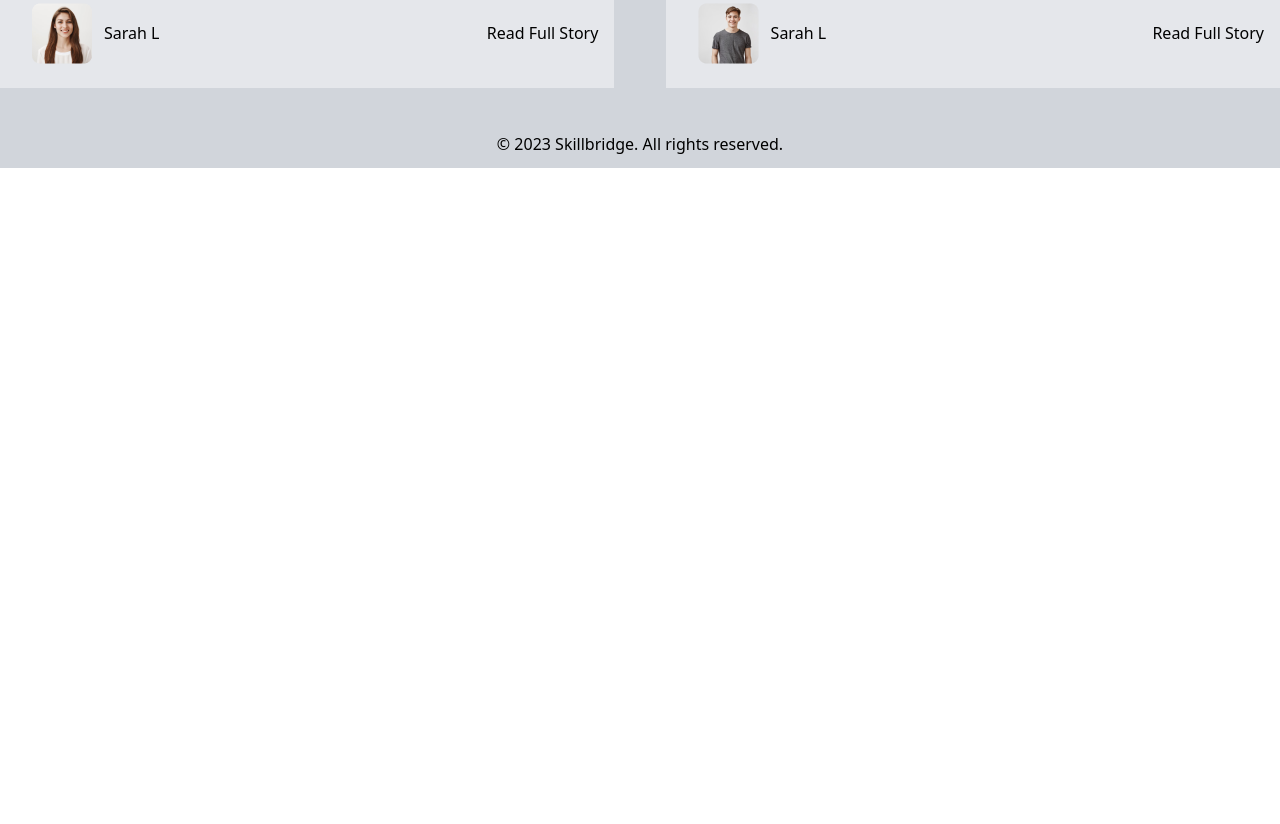
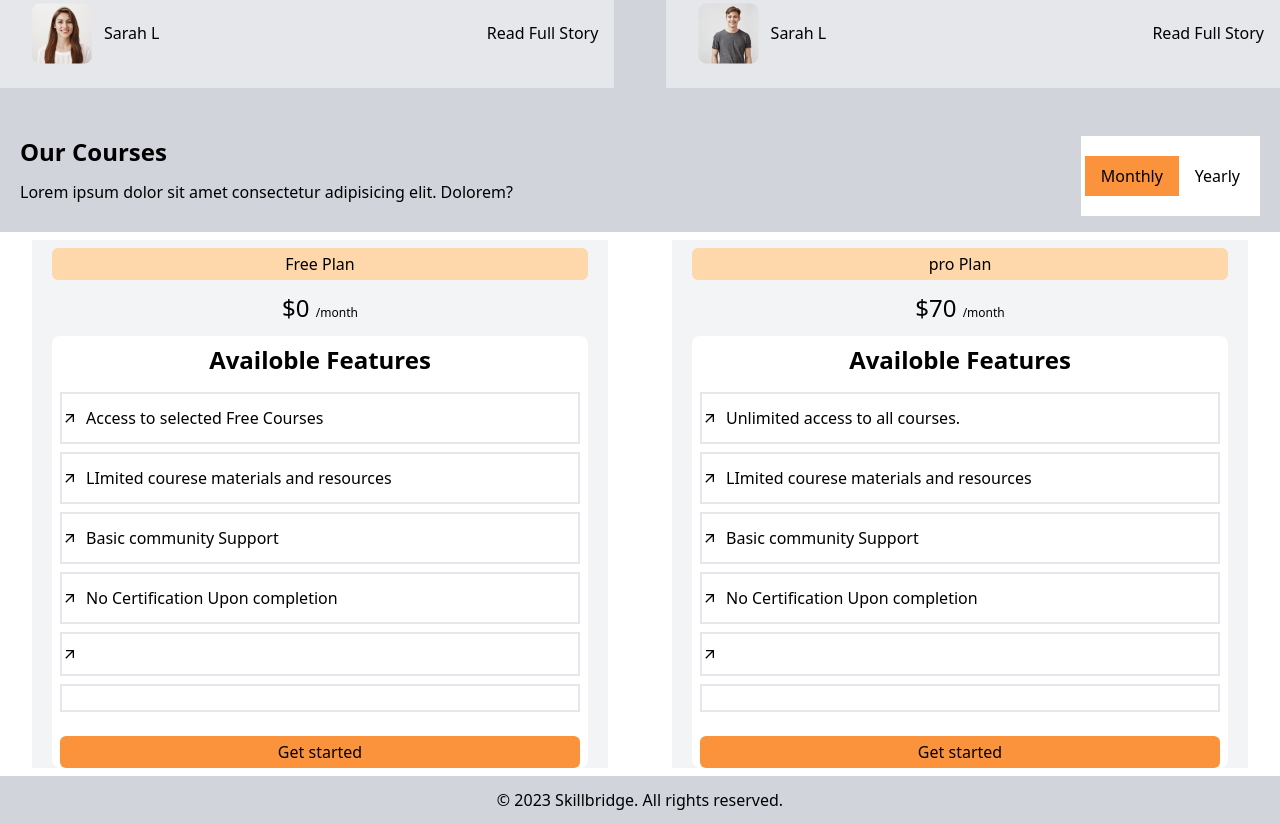
Before and after one commit to habibulla552272/React-Tailwind-Test, a React (Vite) app: page /About in a window 1280 px wide. Shown: the part 3980-4804 px from the top of the page. Before the commit the page ends 4148 px from the top, so only its background shows below. Built offline with nearby package versions, Linux system fonts and the light colour scheme.

Commit message:
Our oricing add

```diff
--- a/src/Component/Our_Pricing.jsx
+++ b/src/Component/Our_Pricing.jsx
@@ -0,0 +1,56 @@
+import React from "react";
+import Our_CourseProps from "./Our_CourseProps";
+import Our_pricingProps from "./Our_pricingProps";
+import { MdArrowOutward } from "react-icons/md";
+
+const Our_Pricing = () => {
+  return (
+    <section className="bg-gray-300">
+      <div className="container mx-auto">
+        <div className="px-5 py-4 md:flex md:justify-between">
+          <div>
+            <h2 className="font-semibold text-2xl">Our Courses </h2>
+            <p className="py-3">
+              Lorem ipsum dolor sit amet consectetur adipisicing elit. Dolorem?
+            </p>
+          </div>
+          <div className="py-1 px-1 bg-white flex flex-row justify-center items-center">
+            <button className="bg-orange-400 px-4  py-2">Monthly</button>
+            <button className="bg-white px-4  py-2">Yearly</button>
+          </div>
+        </div>
+
+        <div className="md:flex md:justify-center bg-white">
+          <div className="md:w-[45%] w-11/12 mx-auto py-2">
+            <Our_pricingProps
+              p1="Free Plan"
+              p2="$0"
+              p3="/month"
+              tittle="Availoble Features"
+              p4="Access to selected Free Courses"
+              p5="LImited courese materials and resources"
+              p6="Basic community Support"
+              p7="No Certification Upon completion"
+              okay={<MdArrowOutward />}
+            />
+          </div>
+          <div className="md:w-[45%] w-11/12 mx-auto py-2">
+            <Our_pricingProps
+              p1="pro Plan"
+              p2="$70"
+              p3="/month"
+              tittle="Availoble Features"
+              p4="Unlimited access to all courses. "
+              p5="LImited courese materials and resources"
+              p6="Basic community Support"
+              p7="No Certification Upon completion"
+              okay={<MdArrowOutward />}
+            />
+          </div>
+        </div>
+      </div>
+    </section>
+  );
+};
+
+export default Our_Pricing;
--- /dev/null
+++ b/src/Component/Our_pricingProps.jsx
@@ -0,0 +1,48 @@
+import React from "react";
+
+const Our_pricingProps = (props) => {
+  return (
+    <section className="bg-gray-100">
+      <div className="px-5 pt-2">
+        <p className=" text-center py-1 bg-orange-200 rounded-md">{props.p1}</p>
+        <p className="text-center text-2xl py-3">
+          {props.p2} <span className="text-xs">{props.p3}</span>
+        </p>
+        <div className="bg-white px-2 rounded-lg">
+          <h2 className="text-2xl font-semibold text-center py-2">
+            {props.tittle}
+          </h2>
+          <div className="flex  gap-2 items-center border-2 border-gray py-3 my-2">
+            <p>{props.okay}</p>
+            <p>{props.p4}</p>
+          </div>
+          <div className="flex  gap-2 items-center border-2 border-gray py-3 my2">
+            <p>{props.okay}</p>
+            <p>{props.p5}</p>
+          </div>
+          <div className="flex  gap-2 items-center  border-2 border-gray py-3 my-2">
+            <p>{props.okay}</p>
+            <p>{props.p6}</p>
+          </div>
+          <div className="flex  gap-2 items-center  border-2 border-gray py-3 my-2">
+            <p>{props.okay}</p>
+            <p>{props.p7}</p>
+          </div>
+          <div className="flex  gap-2 items-center border-2 border-gray py-3 my-2">
+            <p>{props.okay}</p>
+            <p>{props.p8}</p>
+          </div>
+          <div className="flex  gap-2 items-center border-2 border-gray py-3 my-2">
+            <p>{props.crose}</p>
+            <p>{props.p9}</p>
+          </div>
+          <button className="w-full py-1 mt-4 bg-orange-400 rounded-md">
+            Get started
+          </button>
+        </div>
+      </div>
+    </section>
+  );
+};
+
+export default Our_pricingProps;
--- a/src/Component/RootlayOut.jsx
+++ b/src/Component/RootlayOut.jsx
@@ -1,24 +1,26 @@
-
-import { Outlet } from 'react-router-dom'
-import Header from './Header'
-import Navbar from './Navbar'
-import Footer from './Footer'
-import Benefits from './Benefits'
-import Our_Courses from './Our_Courses'
-import Our_Testimonials from './Our_Testimonials'
+import { Outlet } from "react-router-dom";
+import Header from "./Header";
+import Navbar from "./Navbar";
+import Footer from "./Footer";
+import Benefits from "./Benefits";
+import Our_Courses from "./Our_Courses";
+import Our_Testimonials from "./Our_Testimonials";
+import Our_Pricing from "./Our_Pricing";
 
 const RootlayOut = () => {
   return (
     <>
       <Header />
       <Navbar />
- <Outlet/>
+      <Outlet />
       <Benefits />
       <Our_Courses />
       <Our_Testimonials />
+
+      <Our_Pricing />
       <Footer />
     </>
-  )
-}
+  );
+};
 
-export default RootlayOut
+export default RootlayOut;
--- a/src/Page/About.jsx
+++ b/src/Page/About.jsx
@@ -1,7 +1,7 @@
 import React from 'react'
 import Hero from '../Component/Hero'
 import Logo from '../Component/Logo'
-import About1 from '../Component/Section2'
+
 import Section2 from '../Component/Section2'
 
 const About = () => {
```
Lines whose indentation alone changed are shown as unchanged.
